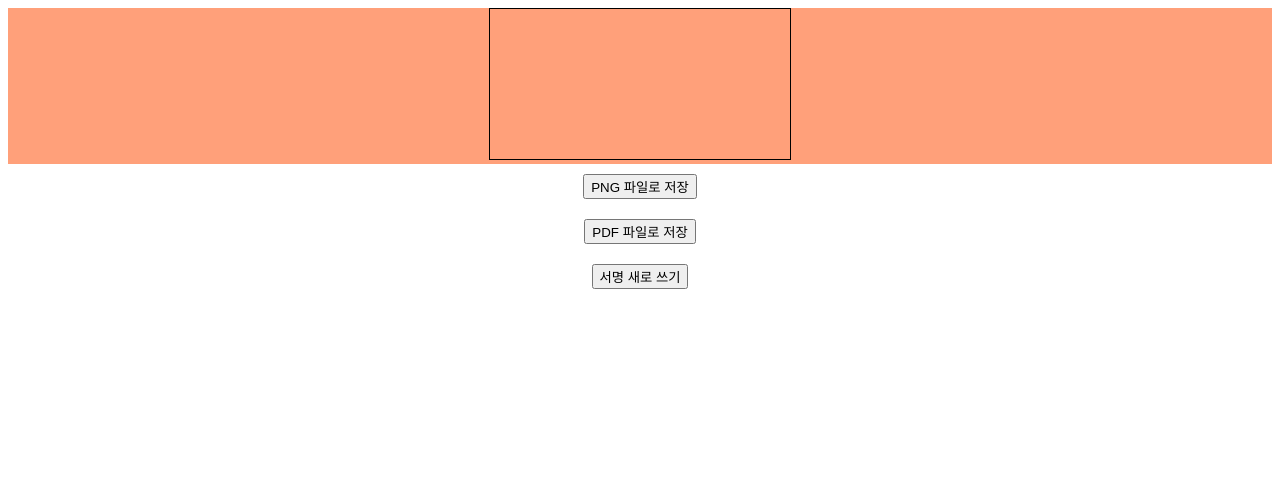
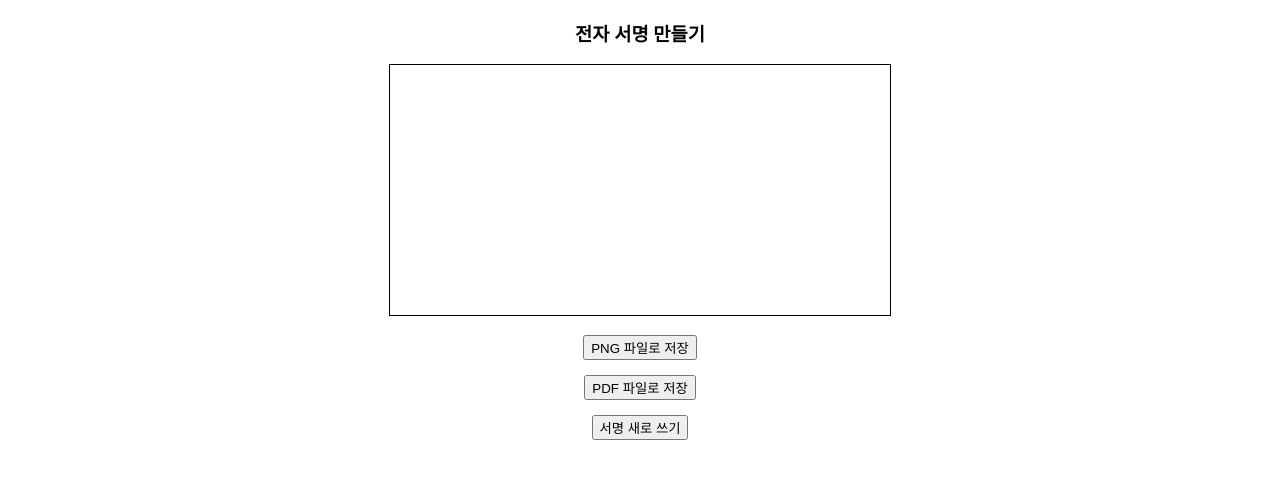
Before and after one commit to PiriKIM/SignPageHTML, a plain HTML site: page index.html in a window 1280 px wide. Drawn offline with nearby package versions, Linux system fonts and the light colour scheme.

Commit message:
Update index.html

```diff
--- a/index.html
+++ b/index.html
@@ -10,18 +10,22 @@
 	<!--<meta name="viewport" content="width=device-width, initial-scale=1"> 반응형웹을 위한 @media를 사용하기위한 태그-->
 	<style>
 		#signArea {
-			align-content: center;
-			background-color: lightsalmon;
+			padding-top: 0;
+			padding-bottom: 15px;
 		}
 		body {
 			text-align: center;
 		}
 		button {
-			margin: 10px;
+			margin-top: 0;
+			margin-bottom: 15px;
 		}
 	</style>
 </head>
 <body>
+	<div>
+		<h3>전자 서명 만들기</h3>
+	</div>
 	<!-- 서명 공간 -->
 	<div id="signArea">
 		<canvas id="canvas" style="border:1px solid black"></canvas>
@@ -48,8 +52,16 @@
 					function canvasResize() {
 						var signAreaWidth = window.innerWidth;
 						var signAreaHeight = window.innerHeight;
-						canvas[0].width = 300;
-						canvas[0].height = 150;
+						if (signAreaWidth > 900) {
+							canvas[0].width = 500;
+							canvas[0].height = 250;
+						} else if (signAreaWidth > 300) {
+							canvas[0].width = 300;
+							canvas[0].height = 150;
+						} else {
+							canvas[0].width = signAreaWidth;
+							canvas[0].height = 0.5 * signAreaWidth;
+						}
 					}
 					// pc에서 서명을 할 경우 사용되는 이벤트입니다.
 					function draw(e) {
```
